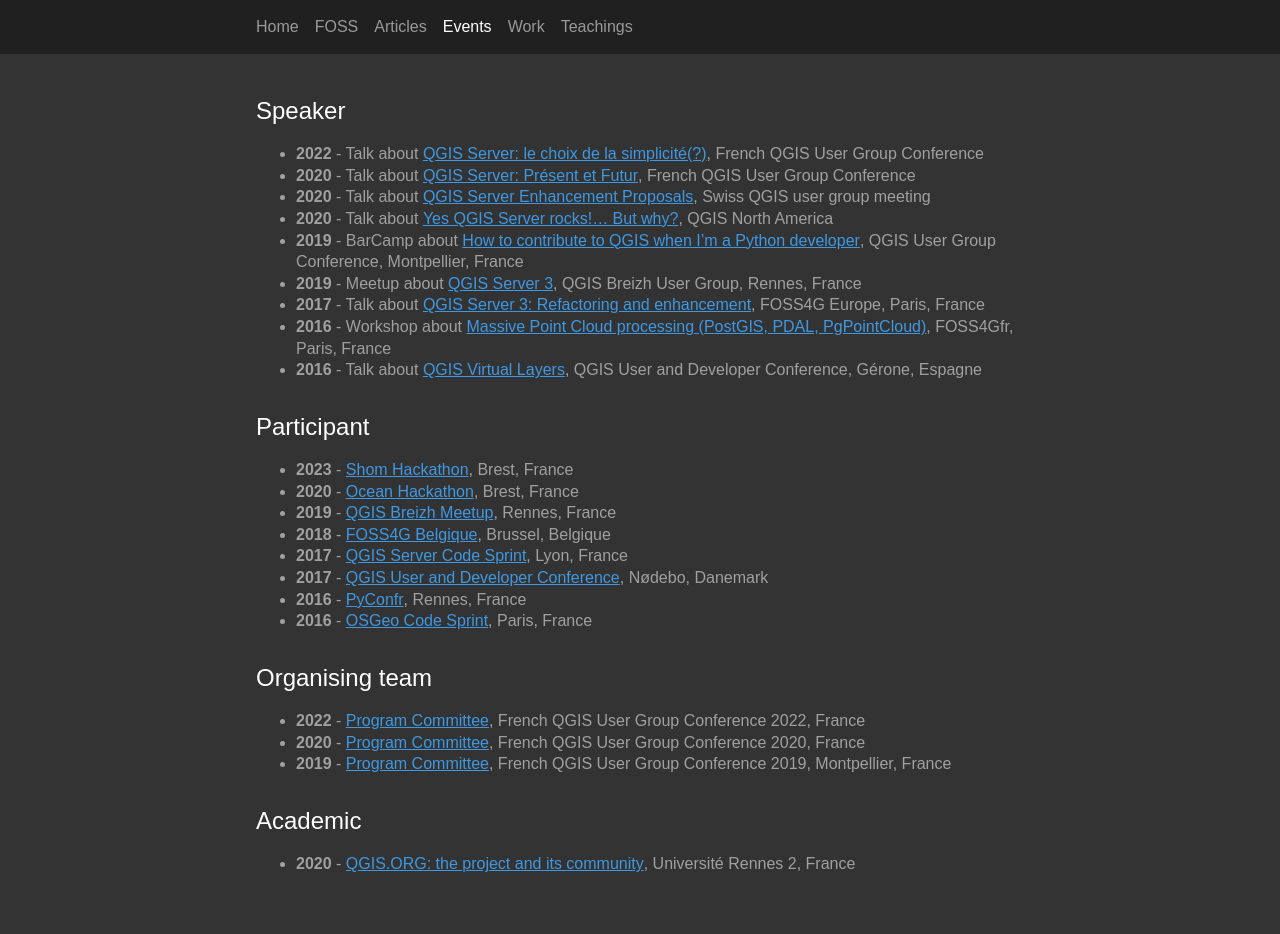
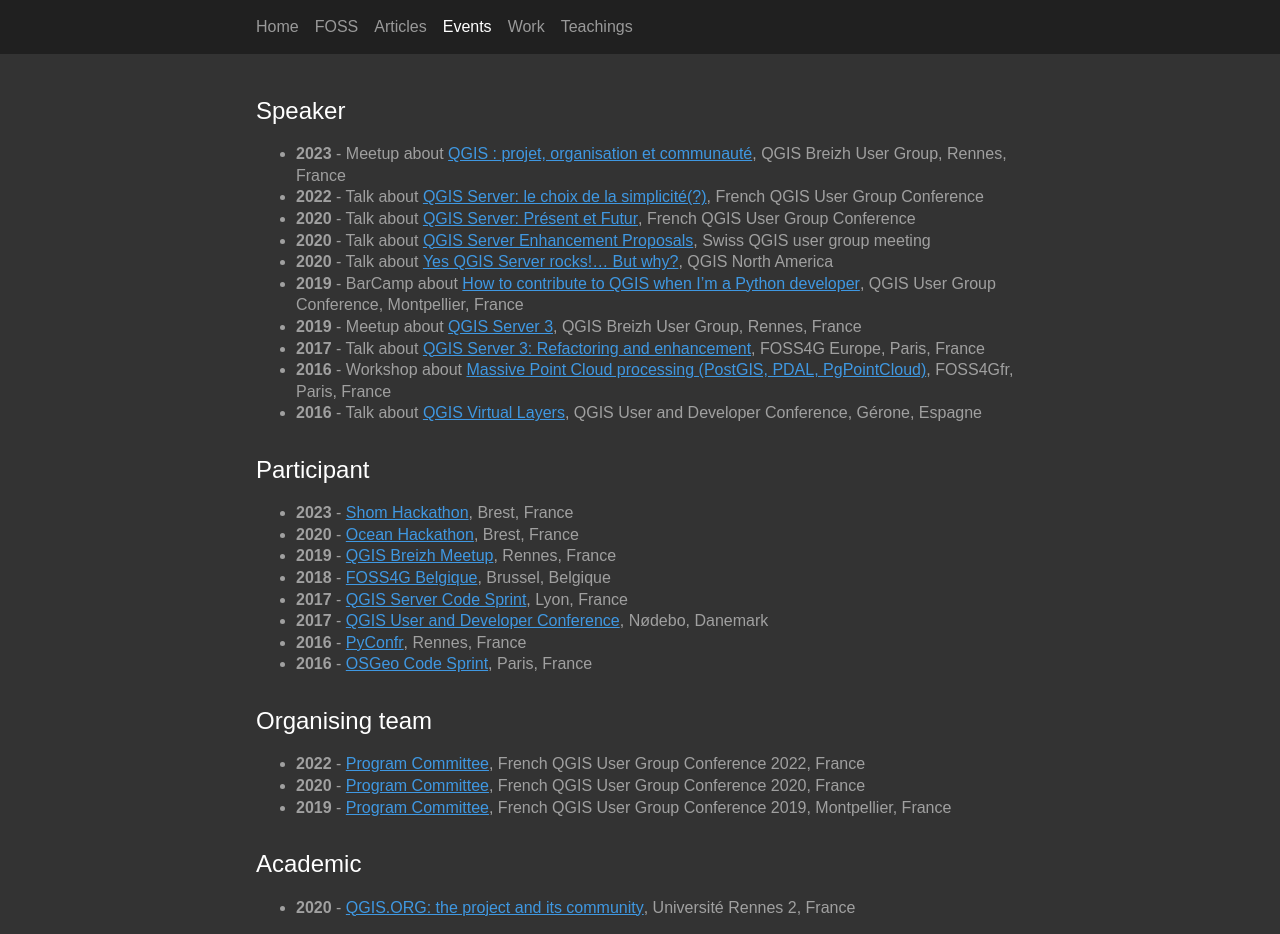
Before and after one commit to pblottiere/pblottiere.github.io, a Jekyll site: the page built from events/index.md, in a window 1280 px wide and 934 px high. Built offline with Jekyll 4.4.1, drawn with Linux system fonts in a browser that asks for light colours; comment, search, counter and statistics services are not loaded; our own code applies the rules of GitHub Pages for plain Markdown files.

Commit message:
Add event qgis bzh

```diff
--- a/events/index.md
+++ b/events/index.md
@@ -5,6 +5,7 @@ layout: left
 
 # Speaker
 
+  + {:.item} **2023** - Meetup about <a href="">QGIS : projet, organisation et communauté</a>, QGIS Breizh User Group, Rennes, France
   + {:.item} **2022** - Talk about <a href="http://conf.qgis.osgeo.fr/z20_programme.html">QGIS Server: le choix de la simplicité(?)</a>, French QGIS User Group Conference
   + {:.item} **2020** - Talk about <a href="https://raw.githack.com/qcooperative/presentations/master/qgis-fr-meeting-2020/build/index.html#/presentation-title">QGIS Server: Présent et Futur</a>, French QGIS User Group Conference
   + {:.item} **2020** - Talk about <a href="https://www.qgis.ch/en/association/user-meetings/user-meeting-online-autumn-2020">QGIS Server Enhancement Proposals</a>, Swiss QGIS user group meeting
```
